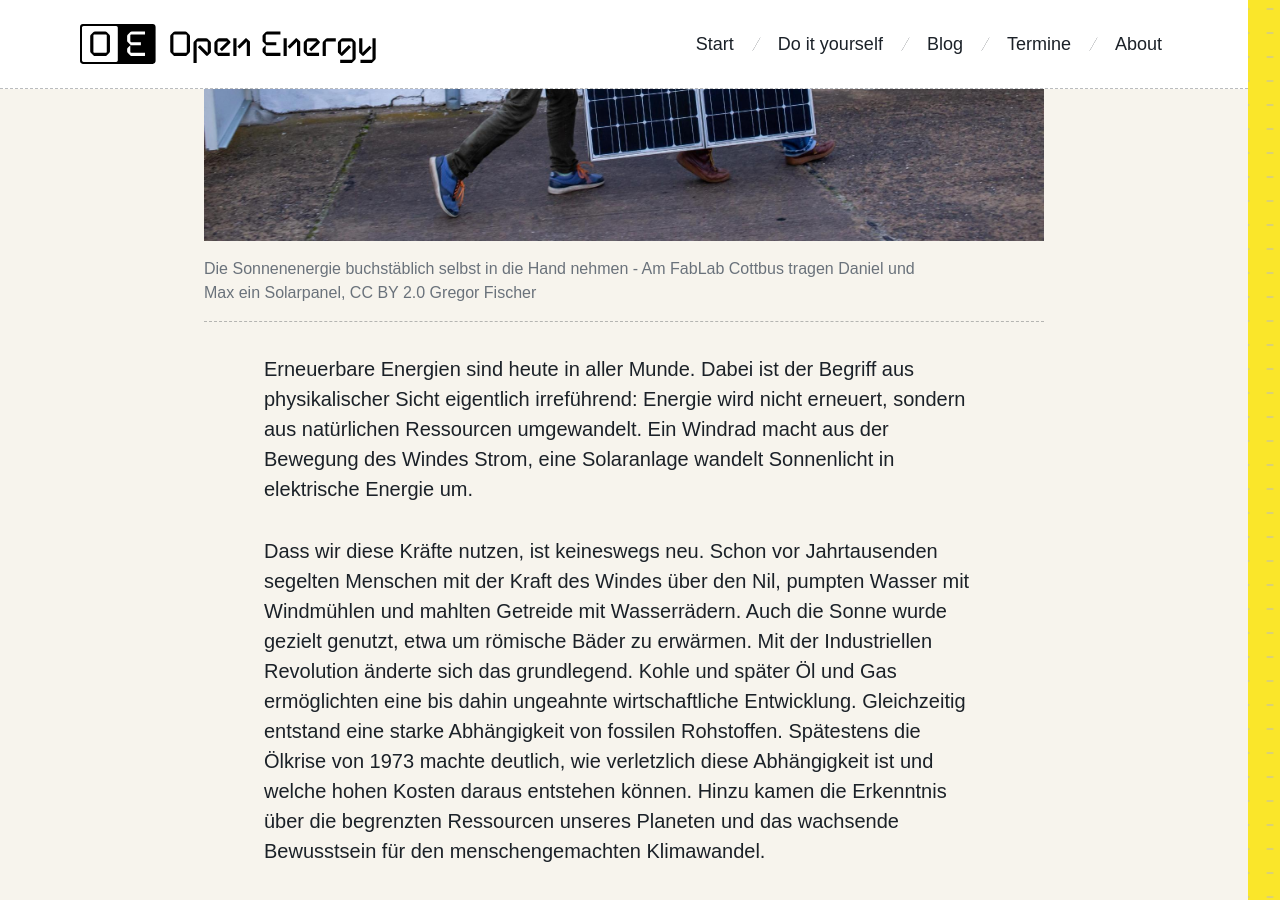
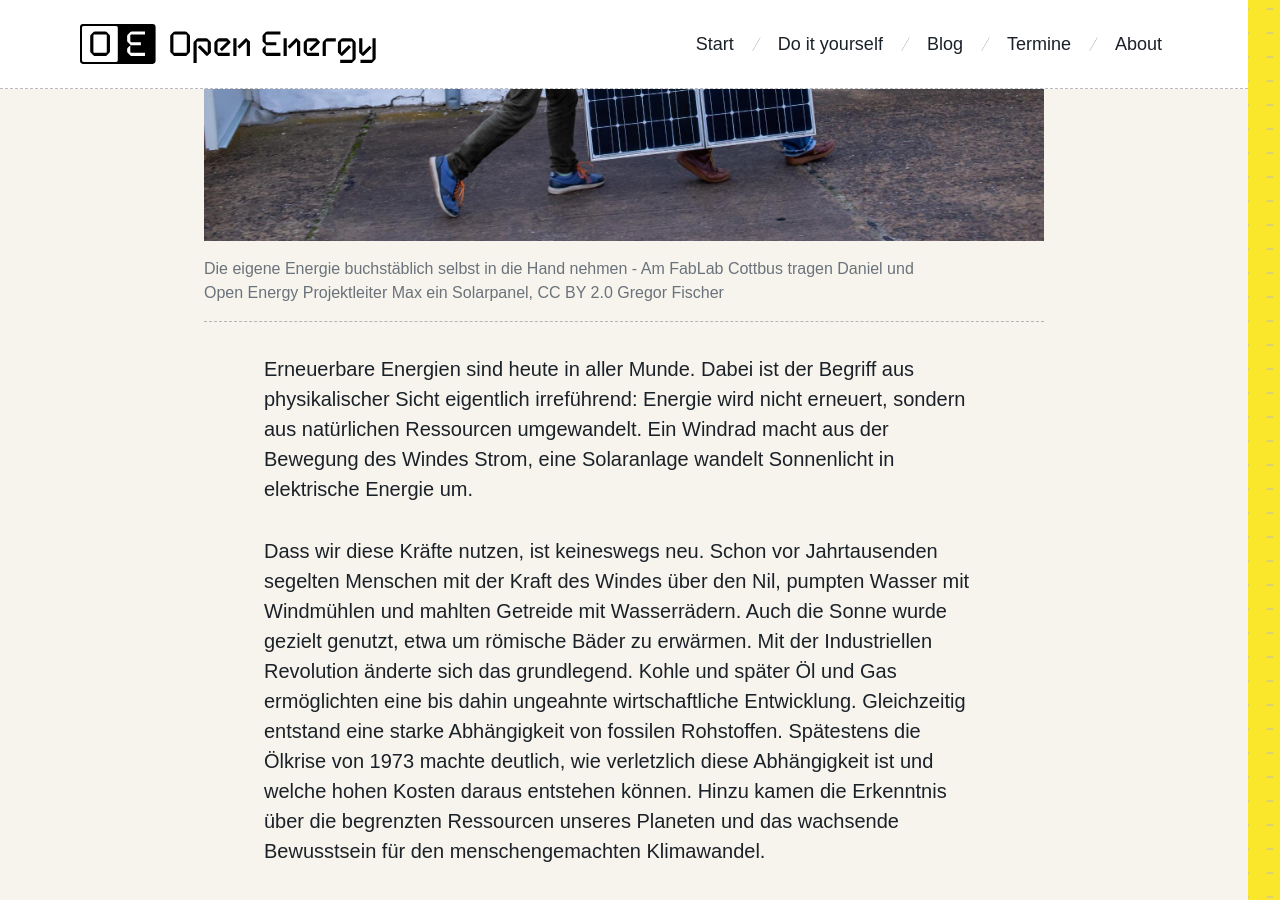
Before and after one commit to okfde/open-energy, a Jekyll site: the page built from _blog/news-kickoff-openenergy.md, in a window 1280 px wide and 900 px high, scrolled down 1154 px. Built offline with Jekyll 4.4.1, drawn with Linux system fonts in a browser that asks for light colours; some web fonts are replaced; some of the changed text lies outside the part shown.

Commit message:
Update news-kickoff-openenergy.md

```diff
--- a/_blog/news-kickoff-openenergy.md
+++ b/_blog/news-kickoff-openenergy.md
@@ -11,7 +11,7 @@ image: "/assets/images/photos/blog/solarpanel-tragen.jpg"
 
 <figure class="article-figure">
   <img src="{{ '/assets/images/photos/blog/solarpanel-tragen.jpg' | relative_url }}" alt="">
-  <figcaption> Die Sonnenenergie buchstäblich selbst in die Hand nehmen - Am FabLab Cottbus tragen Daniel und Max ein Solarpanel, CC BY 2.0 Gregor Fischer</figcaption>
+  <figcaption> Die eigene Energie buchstäblich selbst in die Hand nehmen - Am FabLab Cottbus tragen Daniel und Open Energy Projektleiter Max ein Solarpanel, CC BY 2.0 Gregor Fischer</figcaption>
 </figure>
 
 Erneuerbare Energien sind heute in aller Munde. Dabei ist der Begriff aus physikalischer Sicht eigentlich irreführend: Energie wird nicht erneuert, sondern aus natürlichen Ressourcen umgewandelt. Ein Windrad macht aus der Bewegung des Windes Strom, eine Solaranlage wandelt Sonnenlicht in elektrische Energie um.
```
Also changed, not shown: other parts of _blog/news-kickoff-openenergy.md (+1 -1 lines).
